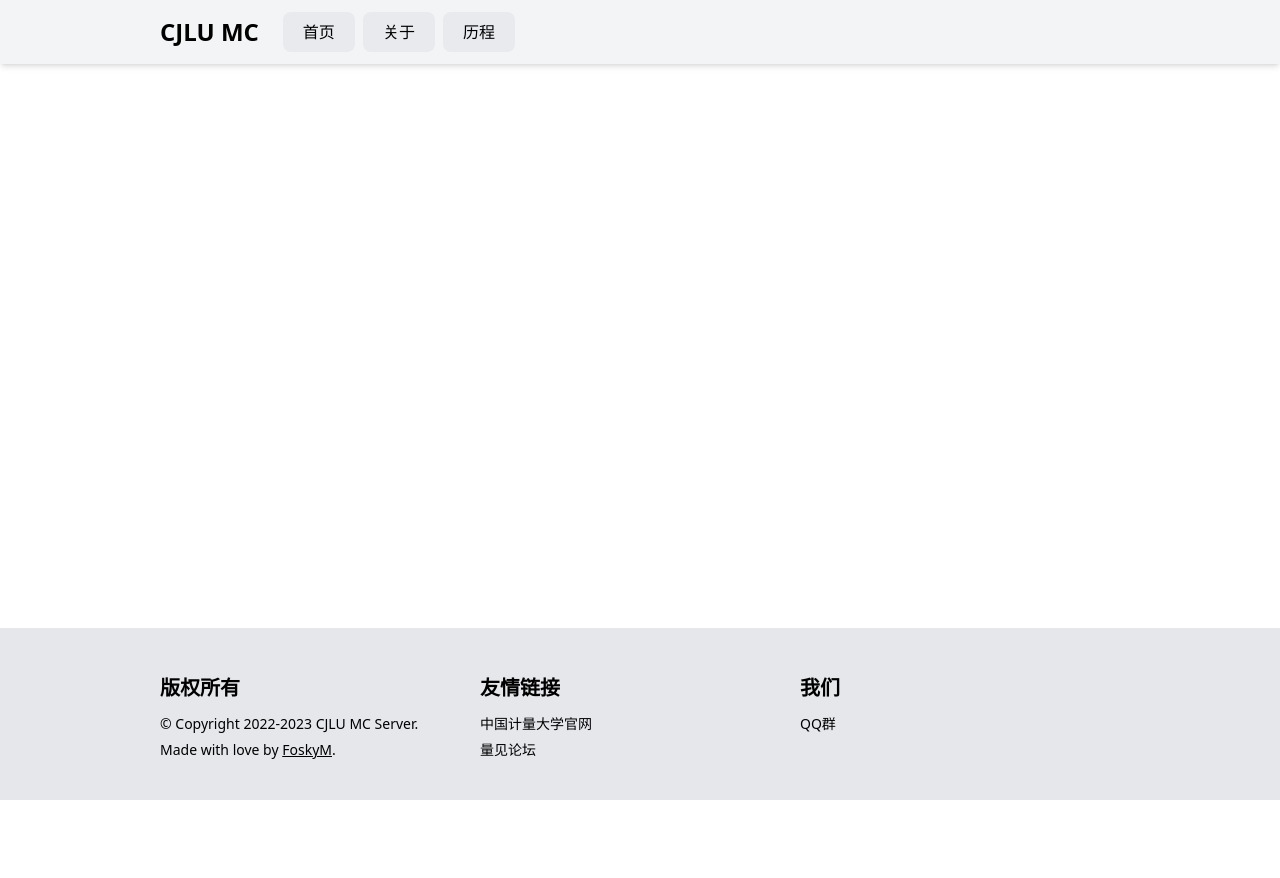
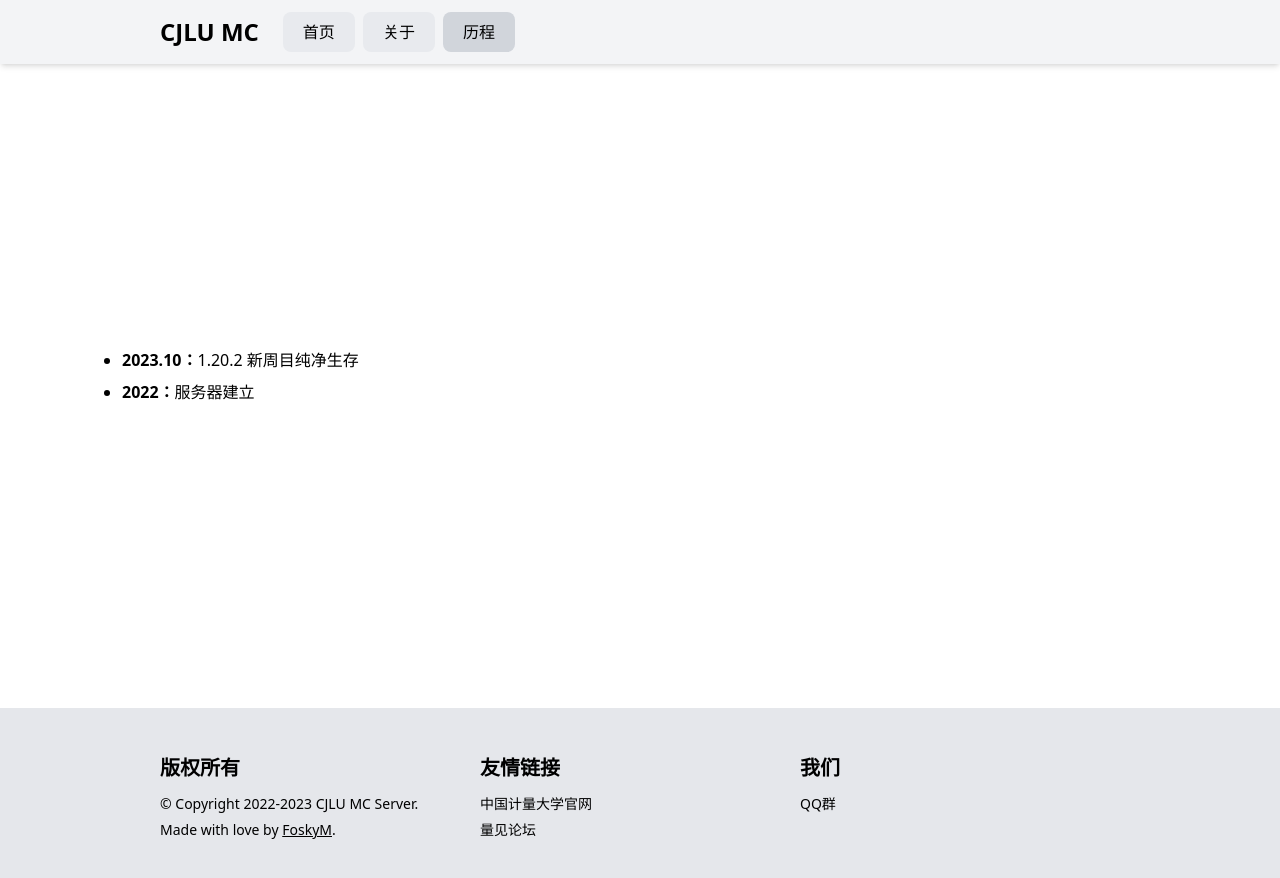
Before and after one commit to FoskyM/cjlu-mc-web, a Vue app: page /history in a window 1280 px wide. Before the commit the page ends 800 px from the top, so only its background shows below. Built offline with nearby package versions, Linux system fonts and the light colour scheme.

Commit message:
feat: add history view

```diff
--- a/src/App.vue
+++ b/src/App.vue
@@ -3,13 +3,13 @@
     <img alt="logo" src="@/assets/logo.jpg" class="h-full mr-2 hidden"/>
     <h1 class="text-2xl font-bold my-auto">CJLU MC</h1>
     <nav class="my-auto ml-5 flex items-center">
-      <RouterLink :to="link.url" class="bg-gray-200/75 hover:bg-gray-300 mx-1 px-5 py-2 rounded-lg ease-in-out duration-300" v-for="link in route_links" :key="link.name">
+      <RouterLink :to="link.url" class="bg-gray-200/75 hover:bg-gray-400/75 mx-1 px-5 py-2 rounded-lg ease-in-out duration-300" :class="router.currentRoute.value.path === link.url ? 'bg-gray-300' : ''" v-for="link in route_links" :key="link.name">
         {{ link.name }}</RouterLink>
     </nav>
 
   </header>
 
-  <div class="container ">
+  <div class="container">
     <RouterView/>
   </div>
 
@@ -20,6 +20,7 @@
 <script setup>
 import {RouterLink, RouterView} from 'vue-router'
 import Footer from "@/components/Footer.vue";
+import router from "@/router";
 
 const route_links = [
   {
--- a/src/router/index.js
+++ b/src/router/index.js
@@ -9,11 +9,11 @@ const router = createRouter({
       name: 'home',
       component: HomeView
     },
-    // {
-    //   path: '/about',
-    //   name: 'about',
-    //   component: () => import('../views/AboutView.vue')
-    // }
+    {
+      path: '/history',
+      name: 'history',
+      component: () => import('../views/HistoryView.vue')
+    }
   ]
 })
 
--- /dev/null
+++ b/src/views/HistoryView.vue
@@ -0,0 +1,28 @@
+<template>
+
+  <div class="mt-5 px-28 min-h-[36rem] flex items-center">
+    <ul class="list-disc">
+      <li class="mt-2" v-for="log in logs.reverse()" :key="log">
+        <span class="font-bold">{{ log.time }}：</span>
+        <span>{{ log.content }}</span>
+      </li>
+    </ul>
+  </div>
+
+</template>
+
+<script setup>
+const logs = [
+  {
+    time: '2022',
+    content: '服务器建立'
+  },{
+    time: '2023.10',
+    content: '1.20.2 新周目纯净生存'
+  }
+]
+</script>
+
+<style scoped>
+
+</style>
```
